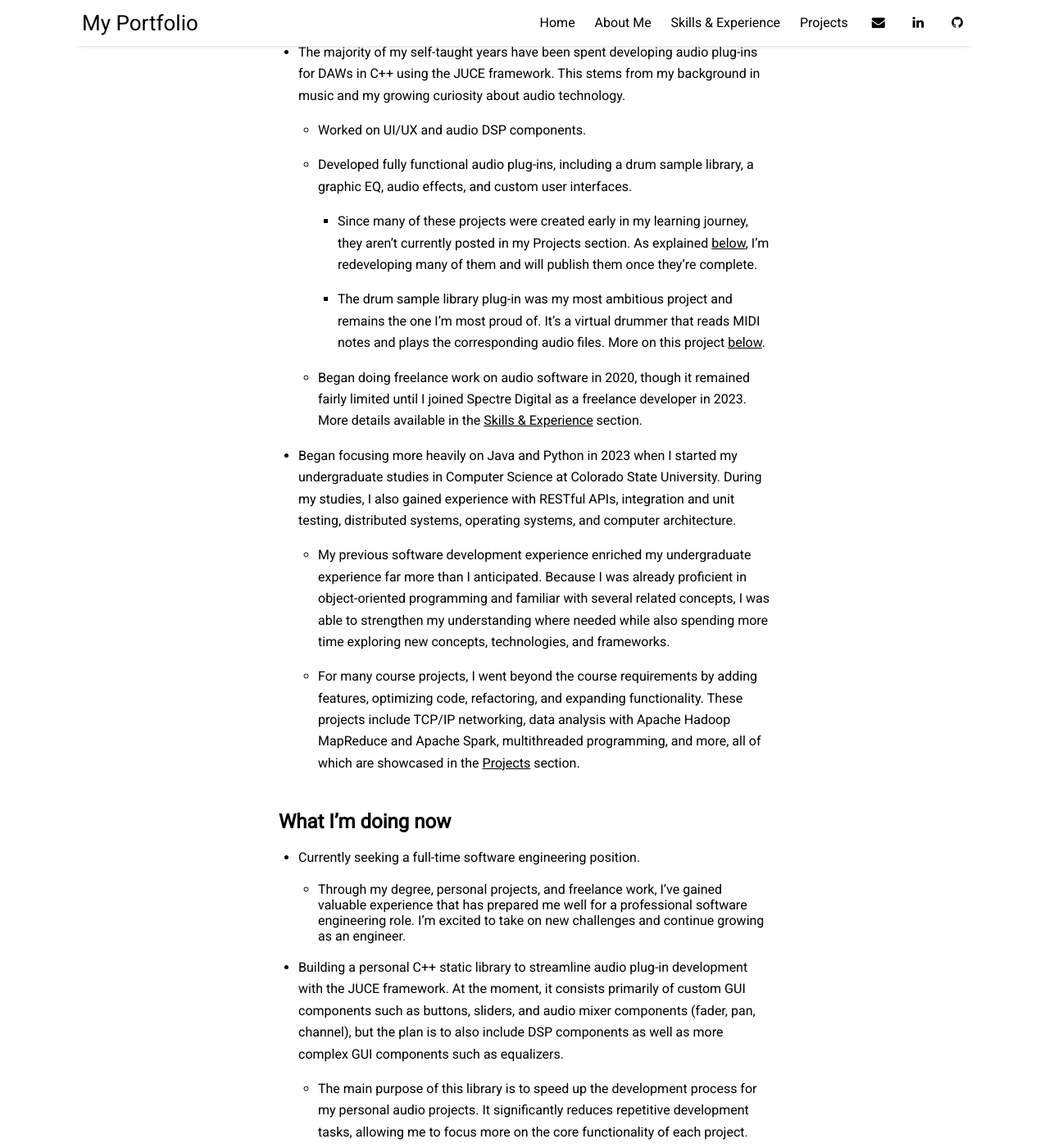
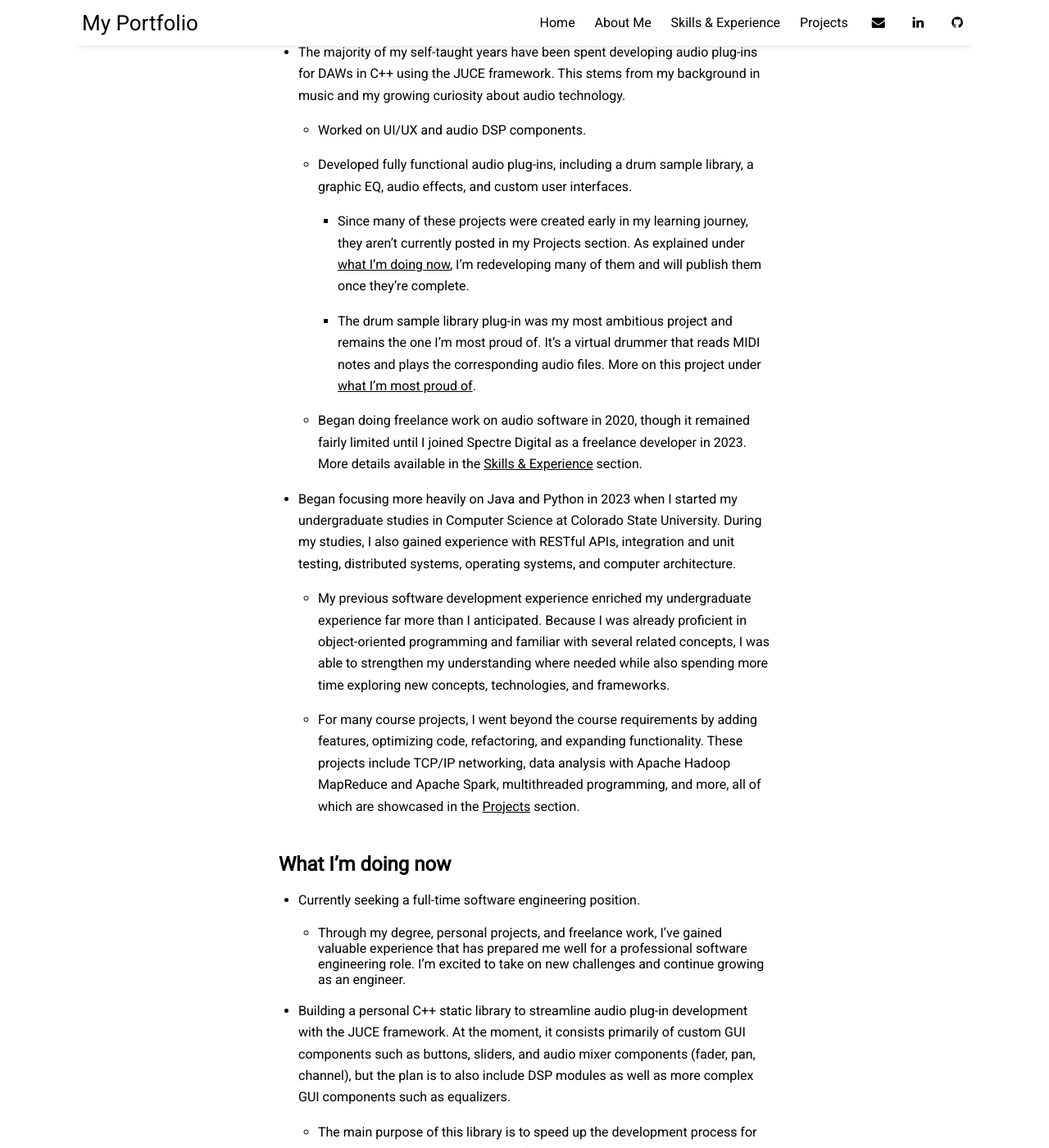
Before and after one commit to naslash/naslash.github.io, a Jekyll site: the page built from pages/aboutme.md, in a window 1280 px wide and 1400 px high, scrolled down 417 px. Shown: the whole window at 82% size. Built offline with Jekyll 4.4.1, drawn with Linux system fonts in a browser that asks for light colours; nearby versions of some CDN libraries.

Commit message:
completed static-lib page. Made few minor tweaks.

```diff
--- a/pages/aboutme.md
+++ b/pages/aboutme.md
@@ -5,7 +5,7 @@ permalink: /aboutme
 ---
 
 I earned my B.S. in Computer Science in May 2026, but my experience in software development dates back to my self-taught years. I began learning C++ in 2016, and before long I developed an almost insatiable hunger to learn more. As my skills grew, I found myself creating simple programs and taking on increasingly challenging projects. Through that process, I discovered what it truly means to be passionate about something. It's the willingness to face any challenge, no matter how big or complex, and the determination to push through it. It's also the curiosity that continuously drives me to learn more and grow as a software engineer. Finally, it's what makes this journey both fulfilling and rewarding.
-<br><br>
+<a id="done"></a> <br><br>
 
 ## What I've done
 - The majority of my self-taught years have been spent developing audio plug-ins for DAWs in C++ using the JUCE framework. This stems from my background in music and my growing curiosity about audio technology.
@@ -14,9 +14,9 @@ I earned my B.S. in Computer Science in May 2026, but my experience in software
 
     - Developed fully functional audio plug-ins, including a drum sample library, a graphic EQ, audio effects, and custom user interfaces.
 
-        - Since many of these projects were created early in my learning journey, they aren't currently posted in my Projects section. As explained [below](#what-im-doing-now), I'm redeveloping many of them and will publish them once they're complete.
+        - Since many of these projects were created early in my learning journey, they aren't currently posted in my Projects section. As explained under [what I'm doing now](#doing), I'm redeveloping many of them and will publish them once they're complete.
 
-        - The drum sample library plug-in was my most ambitious project and remains the one I'm most proud of. It's a virtual drummer that reads MIDI notes and plays the corresponding audio files. More on this project [below](#what-im-most-proud-of).
+        - The drum sample library plug-in was my most ambitious project and remains the one I'm most proud of. It's a virtual drummer that reads MIDI notes and plays the corresponding audio files. More on this project under [what I'm most proud of](#what-im-most-proud-of).
 
     - Began doing freelance work on audio software in 2020, though it remained fairly limited until I joined Spectre Digital as a freelance developer in 2023. More details available in the [Skills & Experience](/skills-experience) section.
 
@@ -25,18 +25,18 @@ I earned my B.S. in Computer Science in May 2026, but my experience in software
     - My previous software development experience enriched my undergraduate experience far more than I anticipated. Because I was already proficient in object-oriented programming and familiar with several related concepts, I was able to strengthen my understanding where needed while also spending more time exploring new concepts, technologies, and frameworks.
 
     - For many course projects, I went beyond the course requirements by adding features, optimizing code, refactoring, and expanding functionality. These projects include TCP/IP networking, data analysis with Apache Hadoop MapReduce and Apache Spark, multithreaded programming, and more, all of which are showcased in the [Projects](/projects) section.
-<br><br>
+<a id="doing"></a> <br><br>
 
 ## What I'm doing now
 - Currently seeking a full-time software engineering position.
 
     - Through my degree, personal projects, and freelance work, I've gained valuable experience that has prepared me well for a professional software engineering role. I'm excited to take on new challenges and continue growing as an engineer.
 
-- Building a personal C++ static library to streamline audio plug-in development with the JUCE framework. At the moment, it consists primarily of custom GUI components such as buttons, sliders, and audio mixer components (fader, pan, channel), but the plan is to also include DSP components as well as more complex GUI components such as equalizers.
+- Building a personal C++ static library to streamline audio plug-in development with the JUCE framework. At the moment, it consists primarily of custom GUI components such as buttons, sliders, and audio mixer components (fader, pan, channel), but the plan is to also include DSP modules as well as more complex GUI components such as equalizers.
 
     - The main purpose of this library is to speed up the development process for my personal audio projects. It significantly reduces repetitive development tasks, allowing me to focus more on the core functionality of each project.
 
-    - I plan to use this library to redevelop many of my early projects as previously explained under [What I've done](#what-ive-done), including the drum sample library plug-in.
+    - I plan to use this library to redevelop many of my early projects as previously explained under [What I've done](#done), including the drum sample library plug-in.
 
 - Reviewing calculus and linear algebra to fill in gaps and further solidify my understanding.
 
```
Also changed, not shown: pages/experience.md (+7 -3 lines), pages/projects.md (+8 -4 lines), pages/static-lib.md (added, +26 -0 lines).
